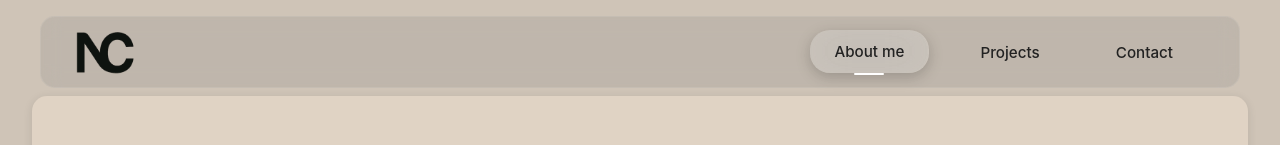
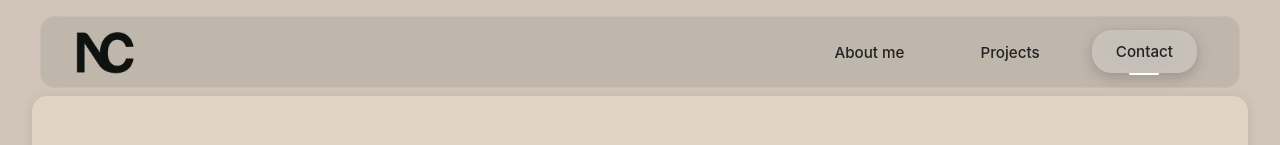
Before and after one commit to Nchappui/portfolio, a React (Create React App) app: page /contact in a window 1280 px wide. Shown: the top 145 px of the page. Built offline with nearby package versions, Linux system fonts and the light colour scheme.

Commit message:
Refactor Navigation component to remove unused paths and improve code readability

```diff
--- a/src/components/Navigation.js
+++ b/src/components/Navigation.js
@@ -9,8 +9,7 @@ const Navigation = () => {
     const path = location.pathname;
     if (path === "/") return "about";
     if (path === "/projects") return "projects";
-    if (path === "/skills") return "skills";
-    if (path === "/experiences") return "experiences";
+    if (path === "/contact") return "contact";
     return "about";
   };
 
@@ -65,11 +64,16 @@ const Navigation = () => {
       <div className="nav-container">
         <div className="nav-brand">
           <a href="/" onClick={handleLogoClick} className="brand-link">
-            <img src="/images/LogoNC.png" alt="Nolan Chappuis Logo" className="brand-logo" color="white" />
+            <img
+              src="/images/LogoNC.png"
+              alt="Nolan Chappuis Logo"
+              className="brand-logo"
+              color="white"
+            />
           </a>
         </div>
         <div className="nav-tabs">
-          {tabs.map((tab) => (
+          {tabs.map((tab) =>
             tab.onClick ? (
               <a
                 key={tab.key}
@@ -88,7 +92,7 @@ const Navigation = () => {
                 {tab.label}
               </Link>
             )
-          ))}
+          )}
         </div>
       </div>
     </nav>
```
